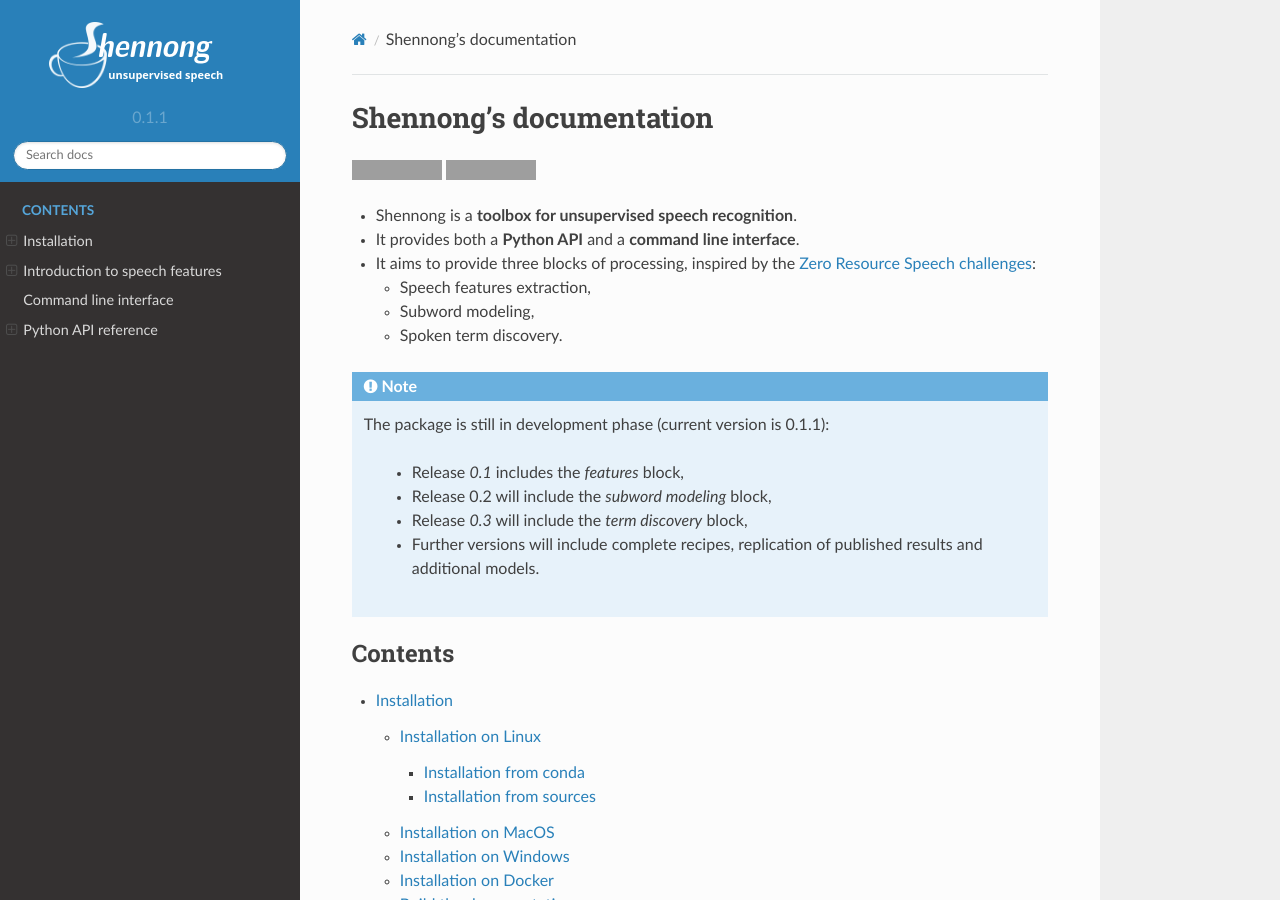
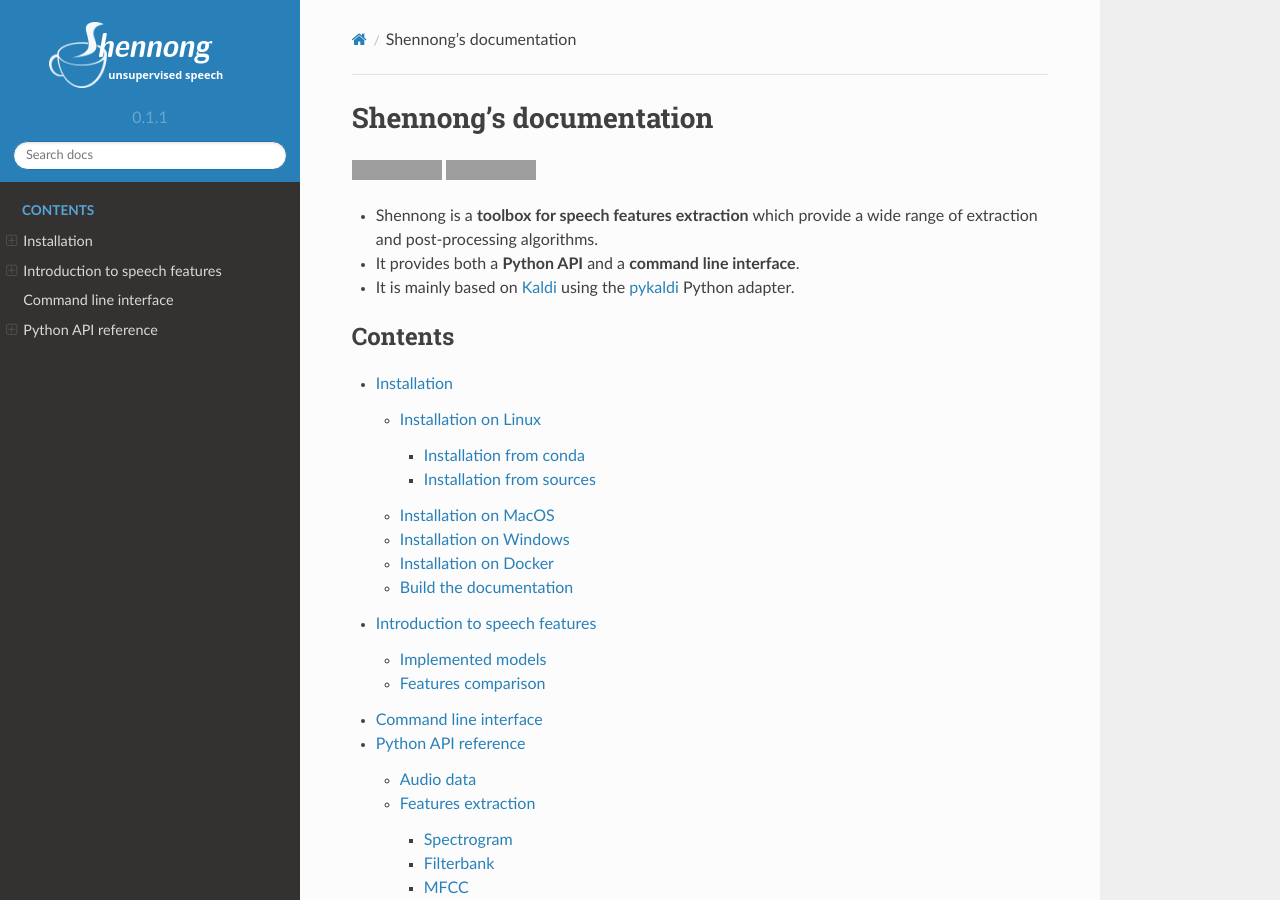
Before and after one commit to bootphon/shennong, a Sphinx documentation site: the page built from doc/source/index.rst, in a window 1280 px wide and 900 px high. Built offline with Sphinx 7.4.7 and the Read the Docs theme 2.0.0, drawn with Linux system fonts in a browser that asks for light colours; formulas are drawn with MathJax 3; grey boxes are pictures that could not be loaded.

```diff
--- a/doc/source/index.rst
+++ b/doc/source/index.rst
@@ -7,27 +7,13 @@ Shennong's documentation
   :target: https://codecov.io/gh/bootphon/shennong
 
 
-* Shennong is a **toolbox for unsupervised speech recognition**.
+* Shennong is a **toolbox for speech features extraction** which provide a wide
+  range of extraction and post-processing algorithms.
 
 * It provides both a **Python API** and a **command line interface**.
 
-* It aims to provide three blocks of processing, inspired by the `Zero
-  Resource Speech challenges <http://www.zerospeech.com/>`_:
-
-  * Speech features extraction,
-  * Subword modeling,
-  * Spoken term discovery.
-
-.. note::
-
-   The package is still in development phase (current version is
-   |version|):
-
-    * Release *0.1* includes the *features* block,
-    * Release 0.2 will include the *subword modeling* block,
-    * Release *0.3* will include the *term discovery* block,
-    * Further versions will include complete recipes, replication of
-      published results and additional models.
+* It is mainly based on `Kaldi <https://kaldi-asr.org>`_ using the `pykaldi
+  <https://github.com/pykaldi/pykaldi>`_ Python adapter.
 
 
 .. toctree::
```
Also changed, not shown: README.md (+7 -13 lines).
